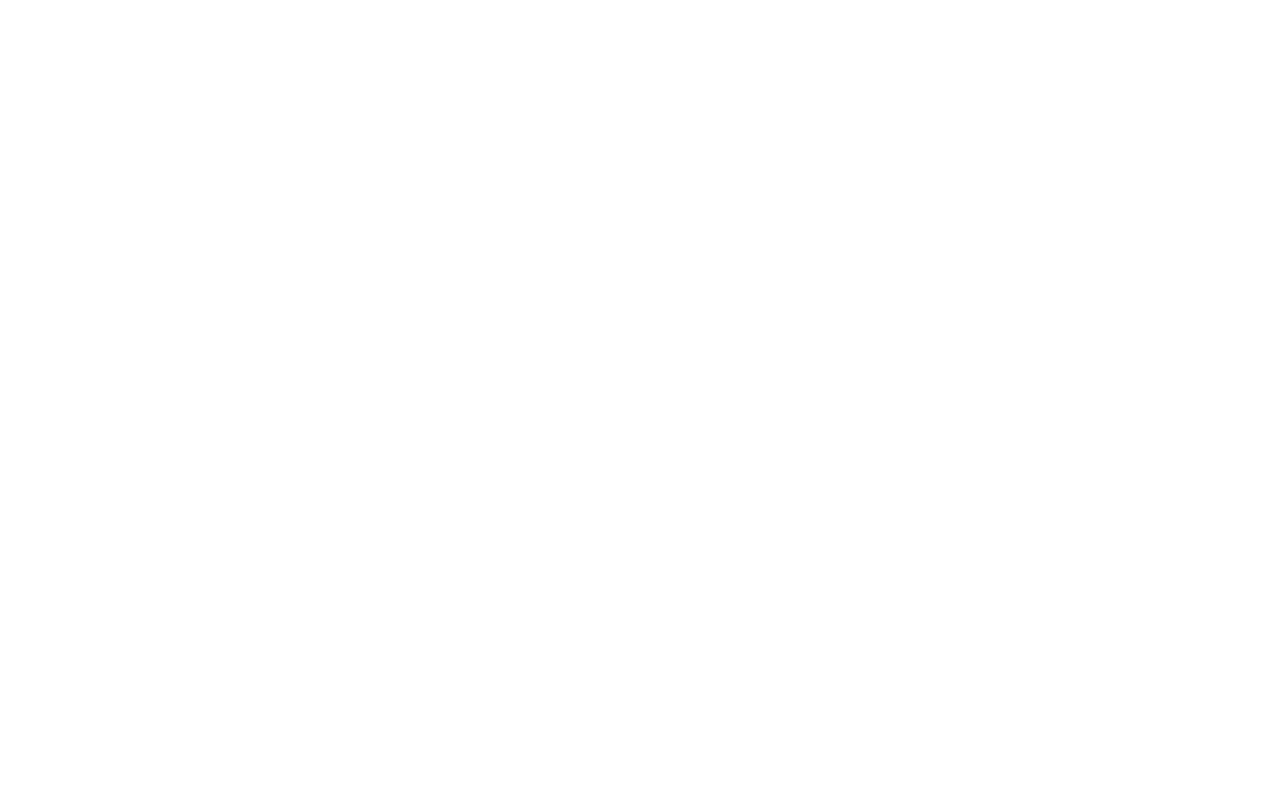
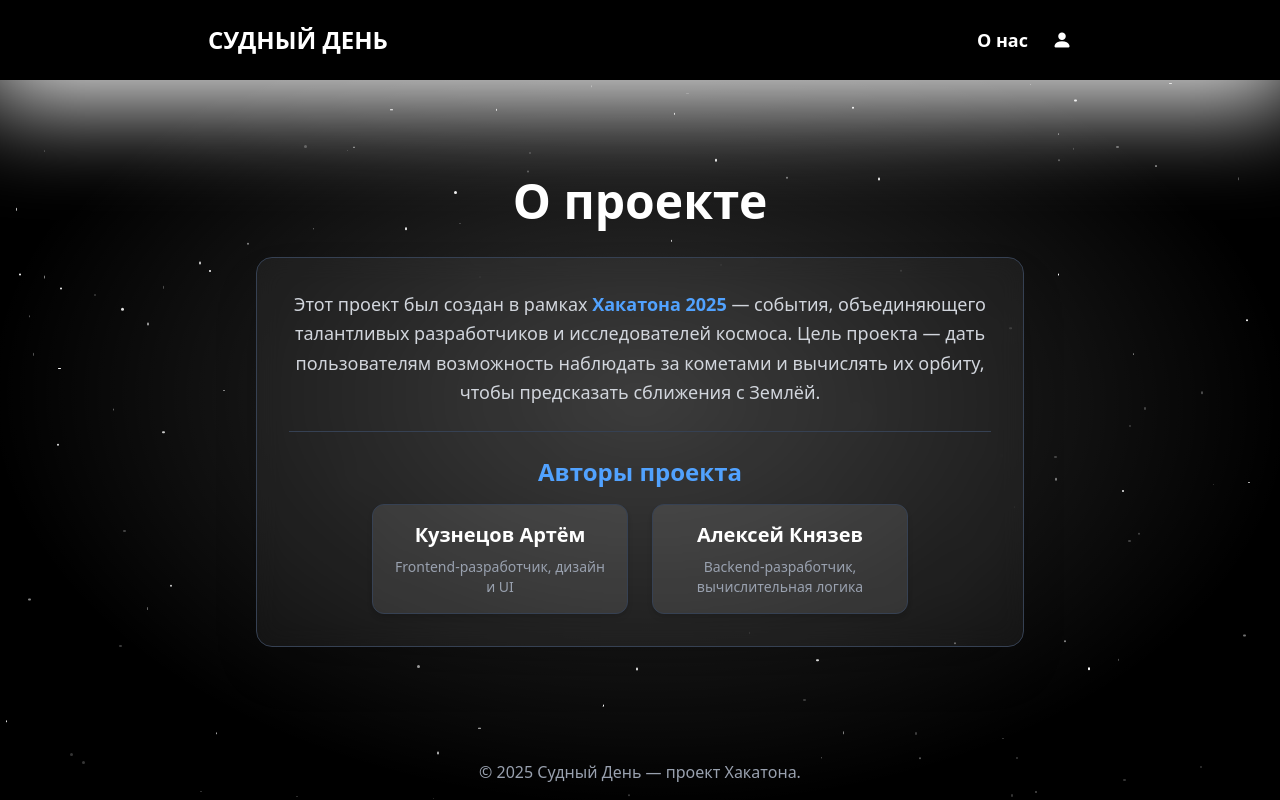
Before and after one commit to ArtemDog/hackathon-2025, a React (Vite) app in the folder frontend-server/: page /about in a window 1280 px wide. Before the commit this address had no page. Built offline with nearby package versions, Linux system fonts and the light colour scheme.

Commit message:
Added a page About

```diff
--- a/frontend-server/src/App.tsx
+++ b/frontend-server/src/App.tsx
@@ -5,6 +5,7 @@ import ResultPage from './pages/ResultPage';
 import RegisterPage from './pages/RegisterPage';
 import LoginPage from './pages/LoginPage';
 import ProfilePage from './pages/ProfilePage';
+import AboutPage from './pages/About'
 
 function App() {
   return (
@@ -16,6 +17,7 @@ function App() {
         <Route path="/register" element={<RegisterPage />} />
         <Route path="/login" element={<LoginPage/>} />
         <Route path="/profile" element={<ProfilePage />} />
+        <Route path="/about" element={<AboutPage />} />
       </Routes>
     </BrowserRouter>
   )
--- /dev/null
+++ b/frontend-server/src/components/Footer.tsx
@@ -0,0 +1,11 @@
+import { type FC } from "react";
+
+const Footer: FC = () => {
+  return (
+    <footer className="bg-transparent text-gray-400 py-4 text-center">
+      © 2025 Судный День — проект Хакатона.
+    </footer>
+  );
+};
+
+export default Footer;
--- a/frontend-server/src/components/ObservationRow.tsx
+++ b/frontend-server/src/components/ObservationRow.tsx
@@ -46,7 +46,7 @@ const ObservationRow: FC<ObservationRowProps> = ({
       </div>
 
       {/* Прямое восхождение */}
-      <div className="flex-1 min-w-0 flex items-center bg-black rounded-md border border-gray-600 px-4 py-3 focus-within:border-blue-600 focus-within:shadow-sm transition">
+      <div className="flex-1 min-w-0 flex items-center bg-black rounded-md border border-gray-600 px-4 py-3 focus-within:border-blue-400 focus-within:shadow-sm transition">
         <input
           type="text"
           placeholder="Прямое восхождение"
@@ -57,7 +57,7 @@ const ObservationRow: FC<ObservationRowProps> = ({
       </div>
 
       {/* Склонение */}
-      <div className="flex-1 min-w-0 flex items-center bg-black rounded-md border border-gray-600 px-4 py-3 focus-within:border-blue-600 focus-within:shadow-sm transition">
+      <div className="flex-1 min-w-0 flex items-center bg-black rounded-md border border-gray-600 px-4 py-3 focus-within:border-blue-400 focus-within:shadow-sm transition">
         <input
           type="text"
           placeholder="Склонение"
@@ -68,7 +68,7 @@ const ObservationRow: FC<ObservationRowProps> = ({
       </div>
 
       {/* Время измерения */}
-      <div className="flex-1 min-w-0 flex items-center bg-black rounded-md border border-gray-600 px-4 py-3 focus-within:border-blue-600 focus-within:shadow-sm transition">
+      <div className="flex-1 min-w-0 flex items-center bg-black rounded-md border border-gray-600 px-4 py-3 focus-within:border-blue-400 focus-within:shadow-sm transition">
         <input
           type="datetime-local"
           value={observation.time}
--- /dev/null
+++ b/frontend-server/src/pages/About.tsx
@@ -0,0 +1,68 @@
+import { type FC } from "react";
+import { motion } from "framer-motion";
+import { StarBackground } from "../components/StarBackground";
+import Header from "../components/Header";
+import Footer from "../components/Footer"
+
+const AboutPage: FC = () => {
+  return (
+    <div className="relative min-h-screen flex flex-col bg-black text-white overflow-hidden">
+      {/* Звёздный фон */}
+      <StarBackground />
+
+      {/* Контент поверх */}
+      <div className="relative z-10 flex flex-col min-h-screen">
+        <Header />
+
+        <main className="flex-1 flex flex-col justify-center items-center text-center px-6 py-12">
+          <motion.h1
+            className="text-5xl font-extrabold mb-8"
+            initial={{ opacity: 0, y: -30 }}
+            animate={{ opacity: 1, y: 0 }}
+            transition={{ duration: 0.8 }}
+          >
+            О проекте
+          </motion.h1>
+
+          <motion.div
+            className="max-w-3xl bg-white/5 backdrop-blur-md border border-gray-700 rounded-2xl p-8 shadow-2xl"
+            initial={{ opacity: 0, scale: 0.95 }}
+            animate={{ opacity: 1, scale: 1 }}
+            transition={{ duration: 0.7, delay: 0.2 }}
+          >
+            <p className="text-lg text-gray-300 mb-6 leading-relaxed">
+              Этот проект был создан в рамках <span className="text-blue-400 font-semibold">Хакатона 2025</span> —
+              события, объединяющего талантливых разработчиков и исследователей космоса.
+              Цель проекта — дать пользователям возможность наблюдать за кометами и
+              вычислять их орбиту, чтобы предсказать сближения с Землёй.
+            </p>
+
+            <div className="mt-6 border-t border-gray-700 pt-6">
+              <h2 className="text-2xl font-semibold mb-4 text-blue-400">Авторы проекта</h2>
+              <div className="flex flex-col md:flex-row justify-center items-center gap-6">
+                <motion.div
+                  whileHover={{ scale: 1.05 }}
+                  className="bg-white/10 border border-gray-700 rounded-xl p-4 w-64 shadow-md"
+                >
+                  <h3 className="text-xl font-bold">Кузнецов Артём</h3>
+                  <p className="text-gray-400 text-sm mt-2">Frontend-разработчик, дизайн и UI</p>
+                </motion.div>
+
+                <motion.div
+                  whileHover={{ scale: 1.05 }}
+                  className="bg-white/10 border border-gray-700 rounded-xl p-4 w-64 shadow-md"
+                >
+                  <h3 className="text-xl font-bold">Алексей Князев</h3>
+                  <p className="text-gray-400 text-sm mt-2">Backend-разработчик, вычислительная логика</p>
+                </motion.div>
+              </div>
+            </div>
+          </motion.div>
+        </main>
+        <Footer />
+      </div>
+    </div>
+  );
+};
+
+export default AboutPage;
--- a/frontend-server/src/pages/HomePage.tsx
+++ b/frontend-server/src/pages/HomePage.tsx
@@ -3,6 +3,7 @@ import { Link } from "react-router-dom";
 import { motion } from "framer-motion";
 import Header from "../components/Header";
 import { StarBackground } from "../components/StarBackground";
+import Footer from "../components/Footer"
 
 // Создаём motion-версию Link для анимации кнопок
 const MotionLink = motion(Link);
@@ -60,7 +61,7 @@ const HomePage: FC = () => {
 
             <MotionLink
               to="/register"
-              className="px-8 py-4 bg-blue-600 text-white font-bold rounded-lg hover:bg-blue-500 transition"
+              className="px-8 py-4 bg-blue-400 text-white font-bold rounded-lg hover:bg-blue-600 transition"
               initial={{ opacity: 0, y: 20 }}
               animate={{ opacity: 1, y: 0 }}
               transition={{ duration: 0.5, delay: 0.2 }}
@@ -71,9 +72,7 @@ const HomePage: FC = () => {
         </main>
 
         {/* Footer */}
-        <footer className="bg-transparent text-gray-400 py-4 text-center">
-          © 2025 СУДНЫЙ ДЕНЬ. Все права защищены.
-        </footer>
+        <Footer />
       </div>
     </div>
   );
--- a/frontend-server/src/pages/ObservationsPage.tsx
+++ b/frontend-server/src/pages/ObservationsPage.tsx
@@ -178,7 +178,7 @@ const ObservationsPage: FC = () => {
                 <div className="mt-4 flex flex-col items-center w-full">
                   <button
                     onClick={handleRemovePhoto}
-                    className="w-full bg-blue-600 text-white font-bold rounded-lg py-4 hover:bg-blue-500 transition"
+                    className="w-full bg-blue-400 text-white font-bold rounded-lg py-4 hover:bg-blue-600 transition"
                   >
                     Удалить фото
                   </button>
```
